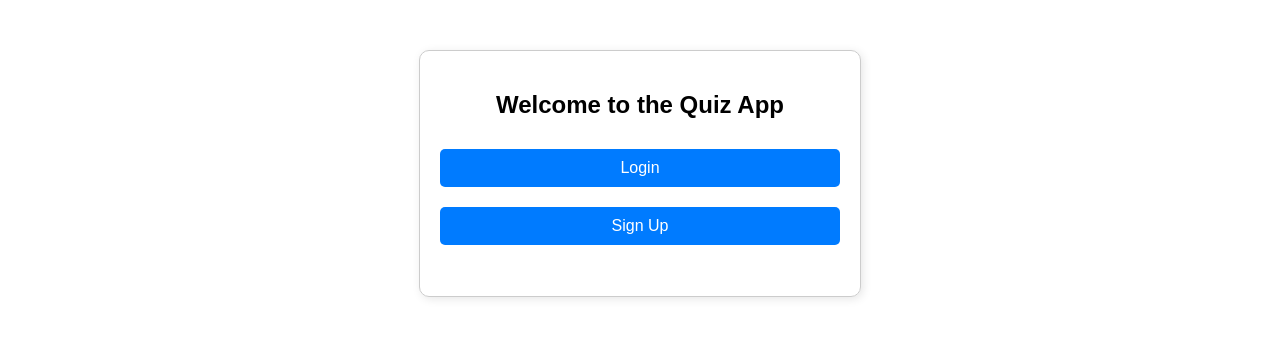
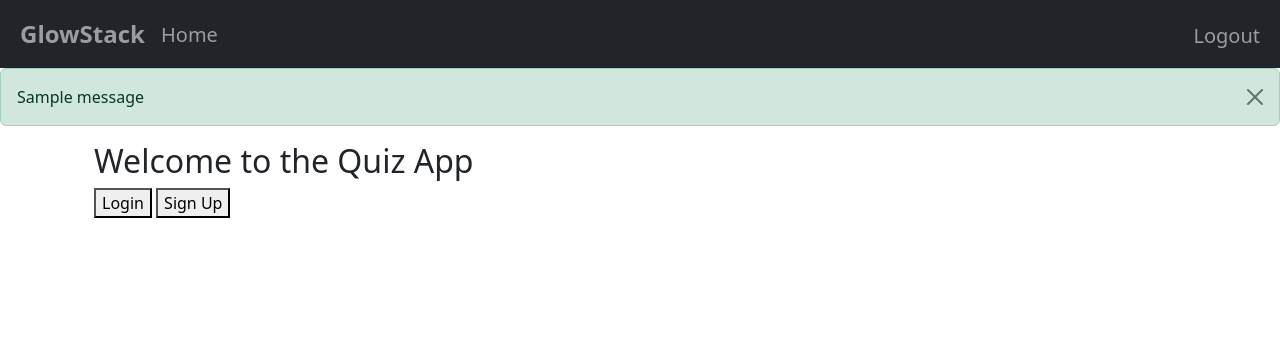
Before and after one commit to Yaminianitha19/quiz_master_v1, a Flask app: page / in a window 1280 px wide. Shown: the top 338 px of the page. Run offline with Flask 3, Linux system fonts and the light colour scheme; a user stored in the database is signed in; tables that the repository leaves empty hold one stand-in row (values such as "Sample post"); one stand-in notice (Sample message) is shown.

Commit message:
nav bar added

```diff
--- a/main.py
+++ b/main.py
@@ -1,4 +1,4 @@
-from flask import Flask, render_template, request, redirect, url_for, session
+from flask import Flask, render_template, request, redirect, url_for, session, flash
 import sqlite3
 
 app = Flask(__name__)
@@ -21,7 +21,13 @@ def create_admin():
 
 @app.route('/')
 def index():
-    return render_template('index.html')
+    user_id = session.get('user_id')
+    user = User.query.get(user_id) if user_id else None
+    return render_template('index.html', current_user=user)
+
+@app.route('/home')
+def home():
+    return redirect(url_for('index'))
 
 
 @app.route('/signup', methods=['GET', 'POST'])
@@ -38,7 +44,8 @@ def signup():
         db.session.add(user)
         db.session.commit()
 
-        return redirect(url_for('index'))
+        flash('Signup successful! Please login to continue.', 'success')
+        return redirect(url_for('login'))
 
     return render_template('signup.html')
 
@@ -52,9 +59,11 @@ def login():
         user = User.query.filter_by(email=email, password=password).first()
         if user:
             session['user_id'] = user.id
+            flash('Login successful!', 'success')
             return redirect(url_for('index'))
         else:
-            return render_template('login.html', message='Invalid email or password')
+            flash('Invalid email or password', 'error')
+            return render_template('login.html')
     return render_template('login.html')
 
 
--- a/models.py
+++ b/models.py
@@ -12,6 +12,7 @@ class User(db.Model):
     dob = db.Column(db.Date)
     role = db.Column(db.String(10), nullable=False, default='user')  # 'admin' or 'user'
     quizzes_taken = db.relationship('Score', backref='user', lazy=True)
+
 
 class Subject(db.Model):
     id = db.Column(db.Integer, primary_key=True)
--- /dev/null
+++ b/templates/base.html
@@ -0,0 +1,60 @@
+<!DOCTYPE html>
+<html lang="en">
+<head>
+    <meta charset="UTF-8">
+    <meta name="viewport" content="width=device-width, initial-scale=1.0">
+    <link href="https://cdn.jsdelivr.net/npm/bootstrap@5.3.3/dist/css/bootstrap.min.css" rel="stylesheet" integrity="sha384-QWTKZyjpPEjISv5WaRU9OFeRpok6YctnYmDr5pNlyT2bRjXh0JMhjY6hW+ALEwIH" crossorigin="anonymous">
+    <link rel="stylesheet" href="https://cdnjs.cloudflare.com/ajax/libs/font-awesome/6.5.1/css/all.min.css">
+    <title>{% block title %} {% endblock %}</title>
+</head>
+<body>
+    <nav class="navbar navbar-expand-lg navbar-dark bg-dark">
+      <div class="container-fluid">
+        <button class="navbar-toggler"
+        type="button"
+        data-bs-toggle="collapse"
+        data-bs-target="#navbar">
+            <span class="navbar-toggler-icon"></span>
+        </button>
+        <div class="collapse navbar-collapse" id="navbar">
+            <div class="navbar-nav">
+                <a class="nav-item nav-link fw-bold fs-4" href="/home">GlowStack</a>
+                <a class="nav-item nav-link fs-5 mt-1" href="/home">Home</a>
+            </div>
+            <div class="navbar-nav ms-auto">
+                {% if current_user %}
+                    <a class="nav-item nav-link fs-5 mt-1" href="/logout">Logout</a>
+                {% else %}
+                    <a class="nav-item nav-link fs-5 mt-1" href="/login">Login</a>
+                    <a class="nav-item nav-link fs-5 mt-1" href="/signup">Sign-Up</a>
+                {% endif %}
+            </div>
+        </div>
+      </div>
+    </nav>
+
+    {% with messages = get_flashed_messages(with_categories=True) %}
+    {% if messages %}
+      {% for category, message in messages %}
+      {% if category == "error" %}
+      <div class="alert alert-danger alert-dismissible fade show" role="alert">
+         {{ message }}
+      <button type="button" class="btn-close" data-bs-dismiss="alert"></button>
+      </div>
+      {% else %}
+      <div class="alert alert-success alert-dismissible fade show" role="alert">
+        {{ message }}
+     <button type="button" class="btn-close" data-bs-dismiss="alert"></button>
+     </div>
+      {% endif %}
+      {% endfor %}
+    {% endif %}
+    {% endwith %}
+
+    <div class="container">{% block content %}{% endblock %}</div>
+
+    <script src="https://cdn.jsdelivr.net/npm/bootstrap@5.3.3/dist/js/bootstrap.bundle.min.js" integrity="sha384-YvpcrYf0tY3lHB60NNkmXc5s9fDVZLESaAA55NDzOxhy9GkcIdslK1eN7N6jIeHz" crossorigin="anonymous"></script>
+    <script type="text/javascript" src="{{url_for('static',filename='index.js')}}"></script>
+    {% block javascript %}{% endblock %}
+</body>
+</html>
--- a/templates/index.html
+++ b/templates/index.html
@@ -1,40 +1,6 @@
-<!DOCTYPE html>
-<html lang="en">
-<head>
-    <meta charset="UTF-8">
-    <meta name="viewport" content="width=device-width, initial-scale=1.0">
-    <title>Quiz App</title>
-    <style>
-        body {
-            font-family: Arial, sans-serif;
-            text-align: center;
-            margin: 50px;
-        }
-        .container {
-            max-width: 400px;
-            margin: auto;
-            padding: 20px;
-            border: 1px solid #ccc;
-            border-radius: 10px;
-            box-shadow: 2px 2px 10px rgba(0, 0, 0, 0.1);
-        }
-        button {
-            width: 100%;
-            padding: 10px;
-            margin: 10px 0;
-            border: none;
-            background-color: #007BFF;
-            color: white;
-            font-size: 16px;
-            border-radius: 5px;
-            cursor: pointer;
-        }
-        button:hover {
-            background-color: #0056b3;
-        }
-    </style>
-</head>
-<body>
+{% extends "base.html" %}
+{% block title %}Home{% endblock %}
+{% block content %}
 <div class="container">
     <h2>Welcome to the Quiz App</h2>
     <button onclick="location.href='/login'">Login</button>
@@ -42,5 +8,4 @@
 
     <h1>{{ user }}</h1>
 </div>
-</body>
-</html>
+{% endblock %}
```
Also changed, not shown: templates/login.html (+26 -0 lines), templates/signup.html (+19 -0 lines), instance/quiz.db, 1 other file. Lines whose indentation alone changed are shown as unchanged.
